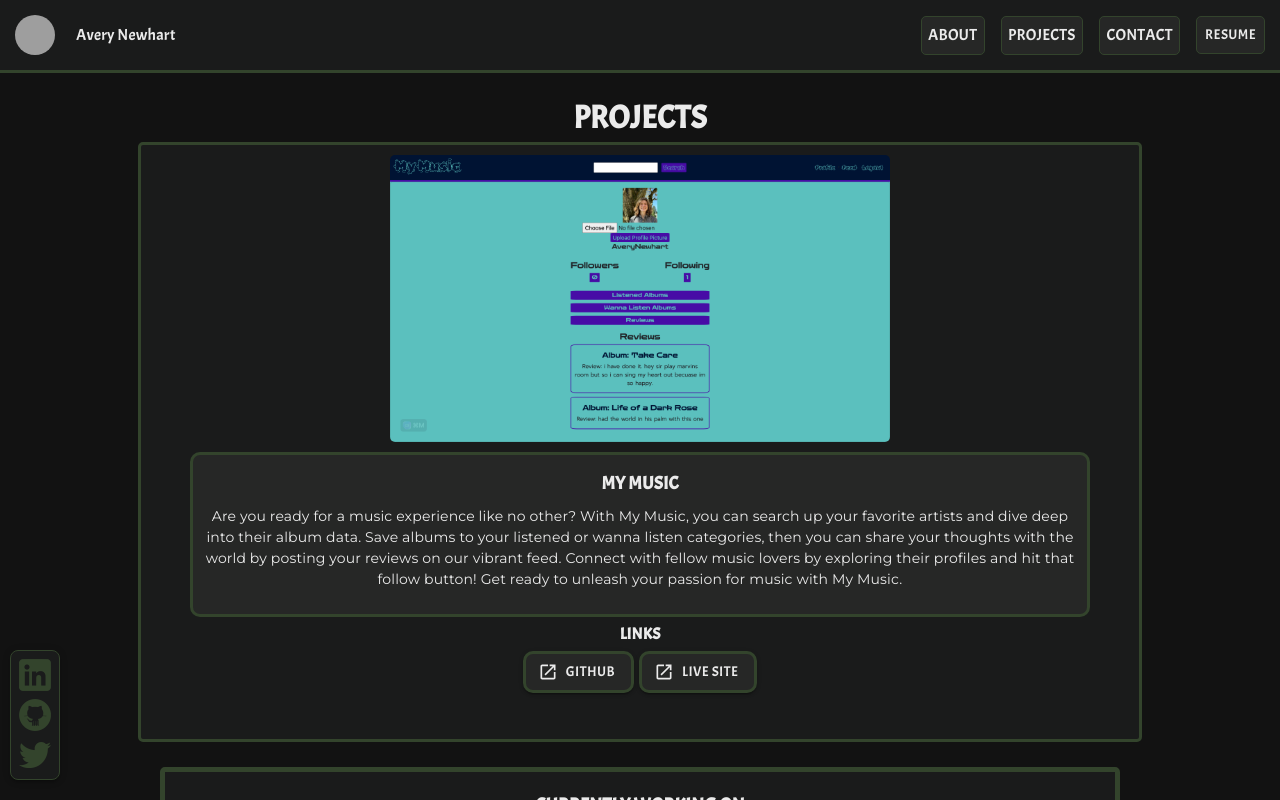
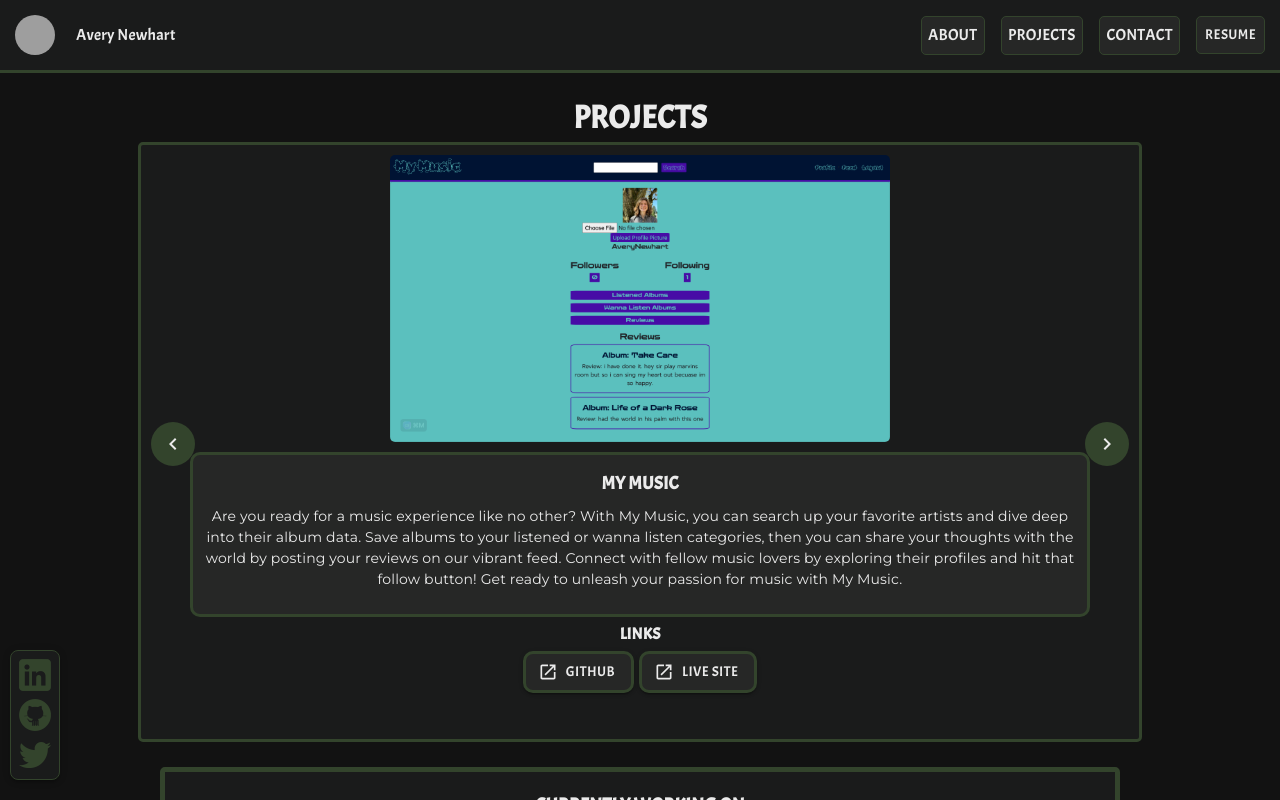
Before and after one commit to AveryNewhart/AveryProf, a React (Vite) app: page /#/project in a window 1280 px wide. Shown: the top 800 px of the page. Built offline with nearby package versions, Linux system fonts and the light colour scheme; grey boxes are pictures that could not be loaded; a web font is replaced by a local one.

Commit message:
arrows, no more bubbles

```diff
--- a/src/pages/Project.tsx
+++ b/src/pages/Project.tsx
@@ -40,13 +40,21 @@ const Project = () => {
                         justifyContent: 'center',
                         mx: 'auto',
                         width: '100%',
-        height: { xs: '400px', sm: '500px', md: '600px' },  // Set height for different breakpoints
-        overflowY: 'auto',  // Allow vertical scrolling within the box if necessary
-        // marginTop: '-20px'
+                        height: { xs: '400px', sm: '500px', md: '600px' },
+                        overflowY: 'auto',
                     }}
                 >
                     <Carousel
                     autoPlay={false}
+                    navButtonsProps={{
+                        style: {
+                            backgroundColor: '#33442c',
+                            color: '#EBEBEB',
+                            borderRadius: '50%',
+                            padding: '10px',
+                            opacity: 1,
+                        },
+                    }}
                     sx={{
                         fontFamily: 'Montserrat, sans-serif',
                         border: '3px solid #33442c',
@@ -55,10 +63,10 @@ const Project = () => {
                         borderRadius: '5px',
                         width: '100%',
                         margin: { xs: '5px', sm: '10px' },
-            position: 'relative',
-            height: '100%',  // Ensure the carousel fits the set height
+                        height: '100%',
                         overflowY: 'auto',
                     }}
+                    indicators={false} // Remove bubbles/dots
                 >
                         {projectItems.map((item, i) => (
                             <Box
@@ -68,7 +76,7 @@ const Project = () => {
                                     flexDirection: 'column',
                                     alignItems: 'center',
                                     padding: '10px',
-                    height: '100%',  // Ensure the content fits within the container
+                                    height: '100%',
                                 }}
                             >
                                 <img
@@ -76,7 +84,7 @@ const Project = () => {
                                     alt={item.title}
                                     style={{
                                         width: '100%',
-                                    maxWidth: '500px',  // Adjusted to prevent oversizing
+                                        maxWidth: '500px',
                                         height: 'auto',
                                         objectFit: 'cover',
                                         borderRadius: '5px',
@@ -100,7 +108,6 @@ const Project = () => {
                                     <h2 style={{ fontFamily: 'Acme', marginTop: '5px', marginBottom: '-5px', fontSize: '18px' }}>{item.title}</h2>
                                     <p style={{ fontSize: '14px' }}>{item.description}</p>
                                 </Box>
-
                                 {item.title === 'BACKEND PROJECTS' ? (
                                     <Box sx={{ textAlign: 'center' }}>
                                         <h4 style={{ fontFamily: 'Acme', margin: '5px' }}>Backend Projects</h4>
@@ -172,10 +179,8 @@ const Project = () => {
                                             </Button>
                                         )}
                                     </div>
-
                                 )}
                             </Box>
-
                         ))}
                     </Carousel>
                 </Box>
```
Lines whose indentation alone changed are shown as unchanged.
